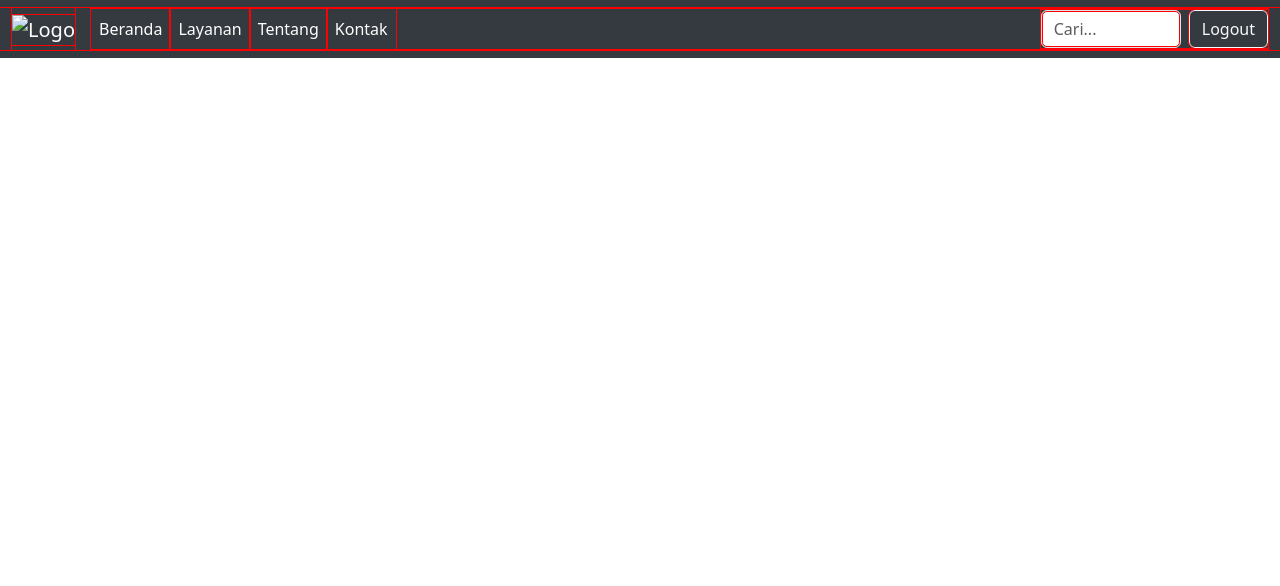
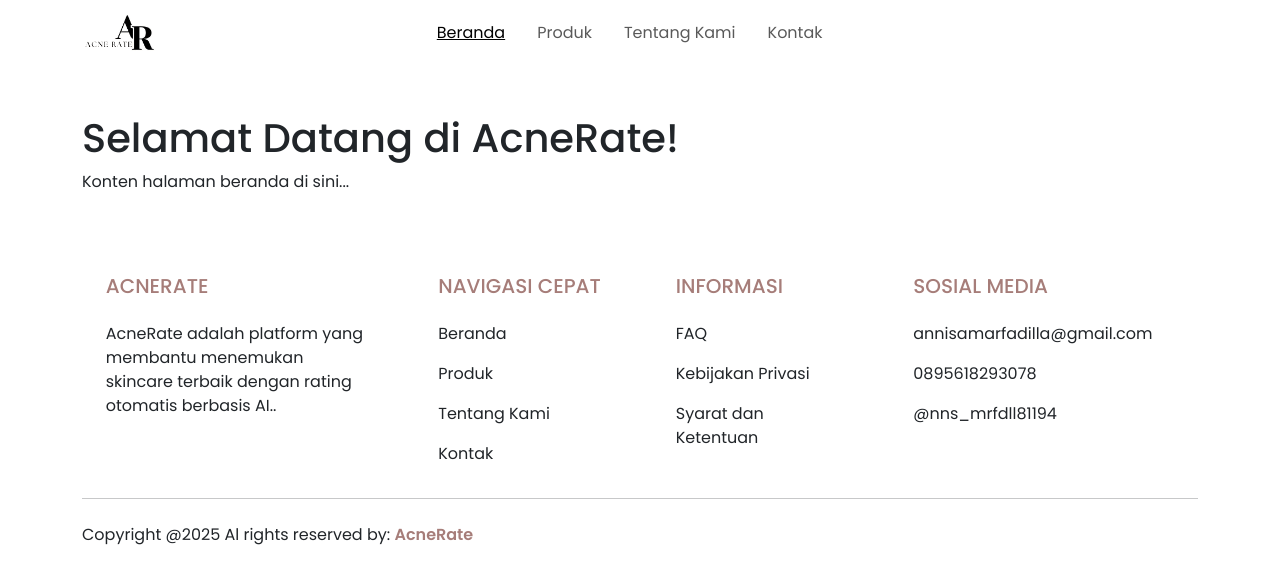
Before and after one commit to annisagith/rating_prediction, a Flask app: page / in a window 1280 px wide. Shown: the top 586 px of the page. Run offline with Flask 3, Linux system fonts and the light colour scheme; the visitor is signed in with stand-in values (Sample User, id 1); some libraries are stand-ins or nearby versions.

Commit message:
navbar dan footer

```diff
--- /dev/null
+++ b/static/script.js
@@ -0,0 +1,11 @@
+document.getElementById('searchButton').addEventListener('click', function() {
+    var input = document.querySelector('input[name="query"]');
+
+    // Toggle input pencarian, tampilkan jika tersembunyi
+    if (input.style.display === 'none' || input.style.display === '') {
+      input.style.display = 'inline-block'; // Menampilkan input
+      input.focus(); // Fokuskan input
+    } else {
+      input.style.display = 'none'; // Menyembunyikan input lagi
+    }
+  });
--- a/static/style.css
+++ b/static/style.css
@@ -1,7 +1,3 @@
-* {
-  font-family: "Poppins", sans-serif;
-}
-
 .login {
   height: 100vh;
 }
@@ -94,17 +90,80 @@
   font-weight: 600;
 }
 
-/* TOPBAR */
-/* Atur tinggi logo agar pas */
+/* NAVBAR */
+body {
+  font-family: "Poppins", sans-serif;
+}
+
+/* Atur tinggi logo lebih fleksibel */
 .navbar-brand img {
-  height: 30px;
+  max-height: 40px;
   width: auto;
 }
 
-* {
-  outline: 1px solid red;
+.nav-link.active {
+  text-decoration: underline;
 }
 
-body {
-  overflow-x: hidden;
+.button-user {
+  width: 40px;
+  height: 40px;
+  background-color: transparent;
+  color: #000000; /* Bisa diganti dengan warna yang lebih kontras */
+  font-size: 24px;
+  font-weight: 700; /* Perbaikan typo dari font-weigth ke font-weight */
+  border-radius: 50%; /* Membuat tombol bulat */
+  display: flex;
+  align-items: center;
+  justify-content: center;
+  cursor: pointer; /* Menambahkan cursor pointer agar terlihat bisa diklik */
+  transition: background-color 0.3s ease, color 0.3s ease; /* Transisi untuk efek hover */
+  border: none;
 }
+
+.button-user:hover {
+  background-color: #f0f0f0; /* Ganti warna latar belakang saat di-hover */
+  color: #a67d79; /* Ganti warna teks/ikon saat di-hover */
+}
+
+.button-search {
+  width: 40px;
+  height: 40px;
+  background-color: transparent;
+  color: #000000; /* Bisa diganti dengan warna yang lebih kontras */
+  font-size: 24px;
+  font-weight: 700; /* Perbaikan typo dari font-weigth ke font-weight */
+  border-radius: 50%; /* Membuat tombol bulat */
+  display: flex;
+  align-items: center;
+  justify-content: center;
+  cursor: pointer; /* Menambahkan cursor pointer agar terlihat bisa diklik */
+  transition: background-color 0.3s ease, color 0.3s ease; /* Transisi untuk efek hover */
+  border: none;
+}
+
+.button-search:hover {
+  background-color: #f0f0f0; /* Ganti warna latar belakang saat di-hover */
+  color: #a67d79; /* Ganti warna teks/ikon saat di-hover */
+}
+
+/* Styling untuk form input search */
+.search-input {
+  padding: 5px 10px;
+  font-size: 14px;
+  border: none; /* Tidak ada border */
+  border-bottom: 1px solid #ccc; /* Garis bawah tipis */
+  background-color: transparent;
+  width: 200px; /* Ukuran input */
+  outline: none;
+  transition: border-bottom-color 0.3s ease; /* Efek transisi pada border-bottom */
+}
+
+.search-input:focus {
+  border-bottom-color: #a67d79; /* Ubah warna garis bawah saat fokus */
+}
+
+/* FOOTER */
+.judul-footer {
+  color: #a67d79 !important;
+}
--- /dev/null
+++ b/templates/base.html
@@ -0,0 +1,255 @@
+<!DOCTYPE html>
+<html lang="en">
+  <head>
+    <!-- Required meta tags -->
+    <meta charset="utf-8" />
+    <meta name="viewport" content="width=device-width, initial-scale=1" />
+
+    <!-- Bootstrap CSS via CDN -->
+    <link
+      href="https://cdn.jsdelivr.net/npm/bootstrap@5.3.3/dist/css/bootstrap.min.css"
+      rel="stylesheet"
+    />
+    <!-- END Bootstrap CSS via CDN -->
+
+    <!-- LINK STYLE.CSS -->
+    <link
+      rel="stylesheet"
+      href="{{ url_for('static', filename='style.css') }}"
+    />
+    <!-- END LINK STYLE.CSS -->
+
+    <!-- START LINK FONT POPPINS-->
+    <link rel="preconnect" href="https://fonts.googleapis.com" />
+    <link rel="preconnect" href="https://fonts.gstatic.com" crossorigin />
+    <link
+      href="https://fonts.googleapis.com/css2?family=Poppins:wght@400;500;600&display=swap"
+      rel="stylesheet"
+    />
+    <!-- END LINK FONT POPPINS-->
+
+    <!-- Logo Tittle -->
+    <link
+      rel="icon"
+      type="image/png"
+      href="{{ url_for('static', filename='img/logo_acnerate_3.png') }}"
+    />
+
+    <!-- Icon -->
+    <link rel="stylesheet" href="https://cdn.lineicons.com/4.0/lineicons.css" />
+
+    <title>{% block title %}AcneRate{% endblock %}</title>
+  </head>
+  <body>
+    <!-- Start Navbar -->
+    <nav class="navbar navbar-expand-lg bg-white">
+      <div class="container">
+        <a class="navbar-brand" href="#">
+          <img
+            src="{{ url_for('static', filename='/img/logo_acnerate_2.png') }}"
+            alt="logo_acnerate"
+          />
+        </a>
+        <button
+          class="navbar-toggler"
+          type="button"
+          data-bs-toggle="collapse"
+          data-bs-target="#navbarNav"
+          aria-controls="navbarNav"
+          aria-expanded="false"
+          aria-label="Toggle navigation"
+        >
+          <span class="navbar-toggler-icon"></span>
+        </button>
+        <div class="collapse navbar-collapse" id="navbarNav">
+          <ul class="navbar-nav mx-auto">
+            <li class="nav-item mx-2">
+              <a class="nav-link active" aria-current="page" href="#"
+                >Beranda</a
+              >
+            </li>
+            <li class="nav-item mx-2">
+              <a class="nav-link" href="#">Produk</a>
+            </li>
+            <li class="nav-item mx-2">
+              <a class="nav-link" href="#">Tentang Kami</a>
+            </li>
+            <li class="nav-item mx-2">
+              <a class="nav-link" href="#">Kontak</a>
+            </li>
+          </ul>
+        </div>
+        <div class="d-flex">
+          <form class="d-flex mx-2" role="search">
+            <input
+              class="me-2 search-input"
+              type="search"
+              placeholder="Cari..."
+              aria-label="Search"
+              name="query"
+              required
+              style="display: none"
+            />
+            <button class="button-search" type="submit" id="searchButton">
+              <i class="lni lni-search-alt"></i>
+              <!-- ikon user -->
+            </button>
+          </form>
+          <button class="button-user mx-2">
+            <i class="lni lni-user"></i>
+            <!-- ikon user -->
+          </button>
+        </div>
+      </div>
+    </nav>
+    <!-- End Navbar -->
+
+    <!-- Start Konten -->
+    <main>
+      {% block content %}
+      <!-- Konten halaman akan ditaruh di sini oleh template turunan -->
+      {% endblock %}
+    </main>
+    <!-- End Konten -->
+
+    <!-- Start Footer -->
+    <footer class="bg-white pt-5 pb-4">
+      <div class="container text-md-left">
+        <div class="row text-md-left">
+          <div class="col-md-3 col-lg-3 col-xl-3 mx-auto mt-3">
+            <h5 class="text-uppercase mb-4 font-weight-bold judul-footer">
+              AcneRate
+            </h5>
+            <p>
+              AcneRate adalah platform yang membantu menemukan skincare terbaik
+              dengan rating otomatis berbasis AI..
+            </p>
+          </div>
+          <div class="col-md-2 col-lg-2 col-xl-2 mx-auto mt-3">
+            <h5 class="text-uppercase mb-4 font-weight-bold judul-footer">
+              Navigasi Cepat
+            </h5>
+            <p>
+              <a href="#" class="text-dark" style="text-decoration: none"
+                >Beranda</a
+              >
+            </p>
+            <p>
+              <a href="#" class="text-dark" style="text-decoration: none"
+                >Produk</a
+              >
+            </p>
+            <p>
+              <a href="#" class="text-dark" style="text-decoration: none"
+                >Tentang Kami</a
+              >
+            </p>
+            <p>
+              <a href="#" class="text-dark" style="text-decoration: none"
+                >Kontak</a
+              >
+            </p>
+          </div>
+          <div class="col-md-3 col-lg-2 col-xl-2 mx-auto mt-3">
+            <h5 class="text-uppercase mb-4 font-weight-bold judul-footer">
+              Informasi
+            </h5>
+            <p>
+              <a href="#" class="text-dark" style="text-decoration: none"
+                >FAQ</a
+              >
+            </p>
+            <p>
+              <a href="#" class="text-dark" style="text-decoration: none"
+                >Kebijakan Privasi</a
+              >
+            </p>
+            <p>
+              <a href="#" class="text-dark" style="text-decoration: none"
+                >Syarat dan Ketentuan</a
+              >
+            </p>
+          </div>
+          <div class="col-md-4 col-lg-3 col-xl-3 mx-auto mt-3">
+            <h5 class="text-uppercase mb-4 font-weight-bold judul-footer">
+              Sosial Media
+            </h5>
+            <p>
+              <i class="lni lni-envelope"></i>
+              annisamarfadilla@gmail.com
+            </p>
+            <p>
+              <i class="lni lni-whatsapp"></i>
+              0895618293078
+            </p>
+            <p>
+              <i class="lni lni-instagram-original"></i>
+              @nns_mrfdll81194
+            </p>
+          </div>
+        </div>
+        <hr class="mb-4" />
+        <div class="row align-items-center">
+          <div class="col-md-7 col-lg-8">
+            <p>
+              Copyright @2025 Al rights reserved by:
+              <a href="#" style="text-decoration: none">
+                <strong class="judul-footer">AcneRate</strong>
+              </a>
+            </p>
+          </div>
+          <div class="col-md-5 col-lg-4">
+            <div class="text-center text-md-right">
+              <ul class="list-unstyled list-inline">
+                <li class="list-inline-item">
+                  <a
+                    href=""
+                    class="btn-floating btn-sm text-dark"
+                    style="font-size: 23px"
+                    ><i class="lni lni-envelope"></i
+                  ></a>
+                </li>
+                <li class="list-inline-item">
+                  <a
+                    href=""
+                    class="btn-floating btn-sm text-dark"
+                    style="font-size: 23px"
+                    ><i class="lni lni-whatsapp"></i
+                  ></a>
+                </li>
+                <li class="list-inline-item">
+                  <a
+                    href=""
+                    class="btn-floating btn-sm text-dark"
+                    style="font-size: 23px"
+                    ><i class="lni lni-instagram-original"></i
+                  ></a>
+                </li>
+                <li class="list-inline-item">
+                  <a
+                    href=""
+                    class="btn-floating btn-sm text-dark"
+                    style="font-size: 23px"
+                    ><i class="lni lni-facebook-original"></i
+                  ></a>
+                </li>
+                <li class="list-inline-item">
+                  <a
+                    href=""
+                    class="btn-floating btn-sm text-dark"
+                    style="font-size: 23px"
+                    ><i class="lni lni-twitter"></i
+                  ></a>
+                </li>
+              </ul>
+            </div>
+          </div>
+        </div>
+      </div>
+    </footer>
+    <!-- Start Footer -->
+    <!-- Bootstrap JS Bundle (with Popper) -->
+    <script src="https://cdn.jsdelivr.net/npm/bootstrap@5.3.3/dist/js/bootstrap.bundle.min.js"></script>
+    <script src="{{ url_for('static', filename='script.js') }}"></script>
+  </body>
+</html>
--- a/templates/index.html
+++ b/templates/index.html
@@ -1,80 +1,10 @@
-<!DOCTYPE html>
-<html lang="en">
-<head>
-  <meta charset="UTF-8" />
-  <meta name="viewport" content="width=device-width, initial-scale=1.0" />
-  <title>Navbar Anti Scroll</title>
-  <link href="https://cdn.jsdelivr.net/npm/bootstrap@5.3.3/dist/css/bootstrap.min.css" rel="stylesheet" />
-  <style>
-    html, body {
-      width: 100%;
-      overflow-x: hidden;
-      max-width: 100vw !important;
-    }
+{% extends 'base.html' %}
 
-    * {
-      box-sizing: border-box;
-    }
+{% block title %}Beranda{% endblock %}
 
-    body * {
-      outline: 1px solid red;
-    }
-
-    .navbar {
-      background-color: #343a40;
-    }
-
-    .navbar-brand img {
-      height: 40px;
-      width: auto;
-      max-width: 100%;
-    }
-
-    .nav-link {
-      color: white !important;
-    }
-
-    .nav-link:hover {
-      color: #ffc107 !important;
-    }
-
-    .form-control {
-      max-width: 140px;
-      width: 100%;
-    }
-
-    @media (max-width: 768px) {
-      .form-control {
-        max-width: 100px;
-      }
-    }
-  </style>
-</head>
-<body>
-  <nav class="navbar navbar-expand-lg navbar-dark">
-    <div class="container-fluid">
-      <a class="navbar-brand" href="#">
-        <img src="https://via.placeholder.com/40" alt="Logo" />
-      </a>
-      <button class="navbar-toggler" type="button" data-bs-toggle="collapse" data-bs-target="#navbarNav">
-        <span class="navbar-toggler-icon"></span>
-      </button>
-
-      <div class="collapse navbar-collapse" id="navbarNav">
-        <ul class="navbar-nav me-auto mb-2 mb-lg-0">
-          <li class="nav-item"><a class="nav-link" href="#">Beranda</a></li>
-          <li class="nav-item"><a class="nav-link" href="#">Layanan</a></li>
-          <li class="nav-item"><a class="nav-link" href="#">Tentang</a></li>
-          <li class="nav-item"><a class="nav-link" href="#">Kontak</a></li>
-        </ul>
-        <form class="d-flex flex-nowrap" role="search">
-          <input class="form-control me-2" type="search" placeholder="Cari..." aria-label="Search" />
-          <button class="btn btn-outline-light" type="button">Logout</button>
-        </form>
-      </div>
-    </div>
-  </nav>
-
-  <script src="https://cdn.jsdelivr.net/npm/bootstrap@5.3.3/dist/js/bootstrap.bundle.min.js"></script>
-</body>
-</html>
+{% block content %}
+  <div class="container mt-5">
+    <h1>Selamat Datang di AcneRate!</h1>
+    <p>Konten halaman beranda di sini...</p>
+  </div>
+{% endblock %}
```
Also changed, not shown: templates/login.html (+86 -25 lines), static/img/logo_acnerate_3.png (added), templates/partial/topbar.html (deleted).
